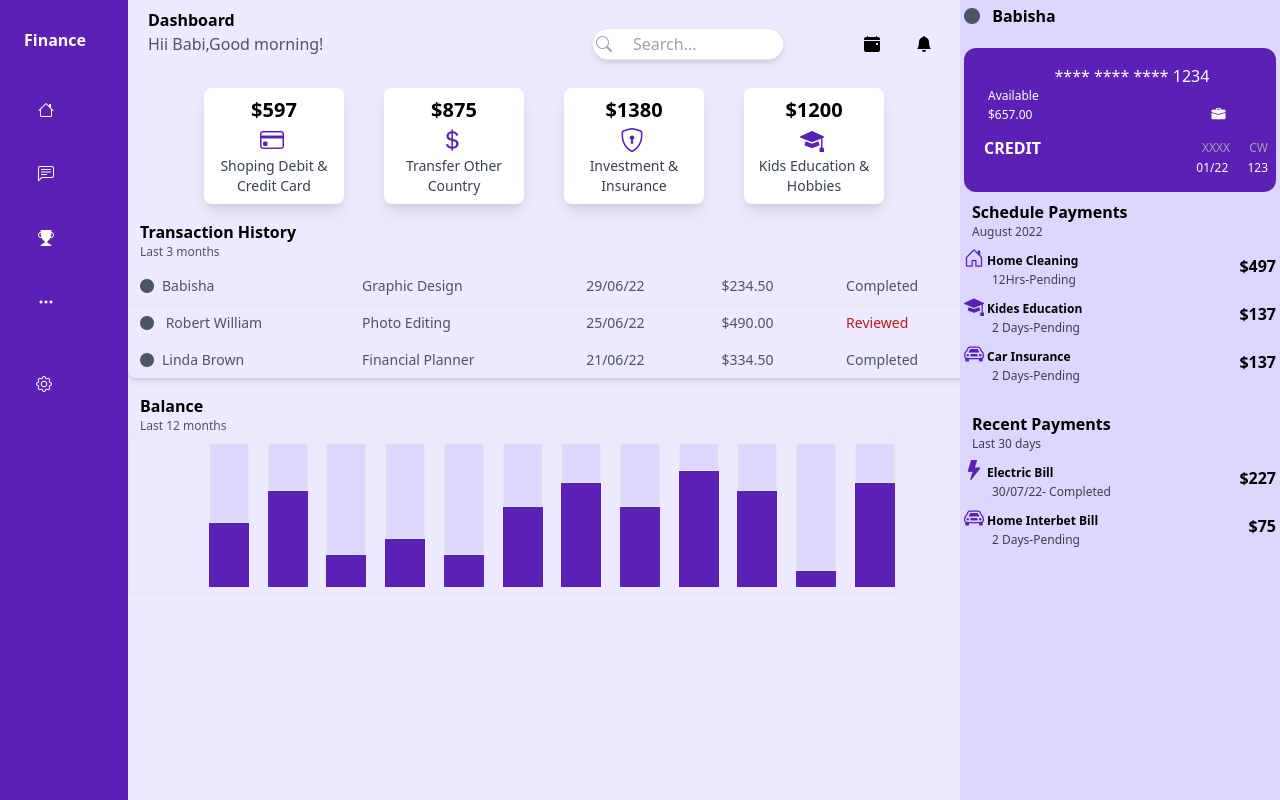
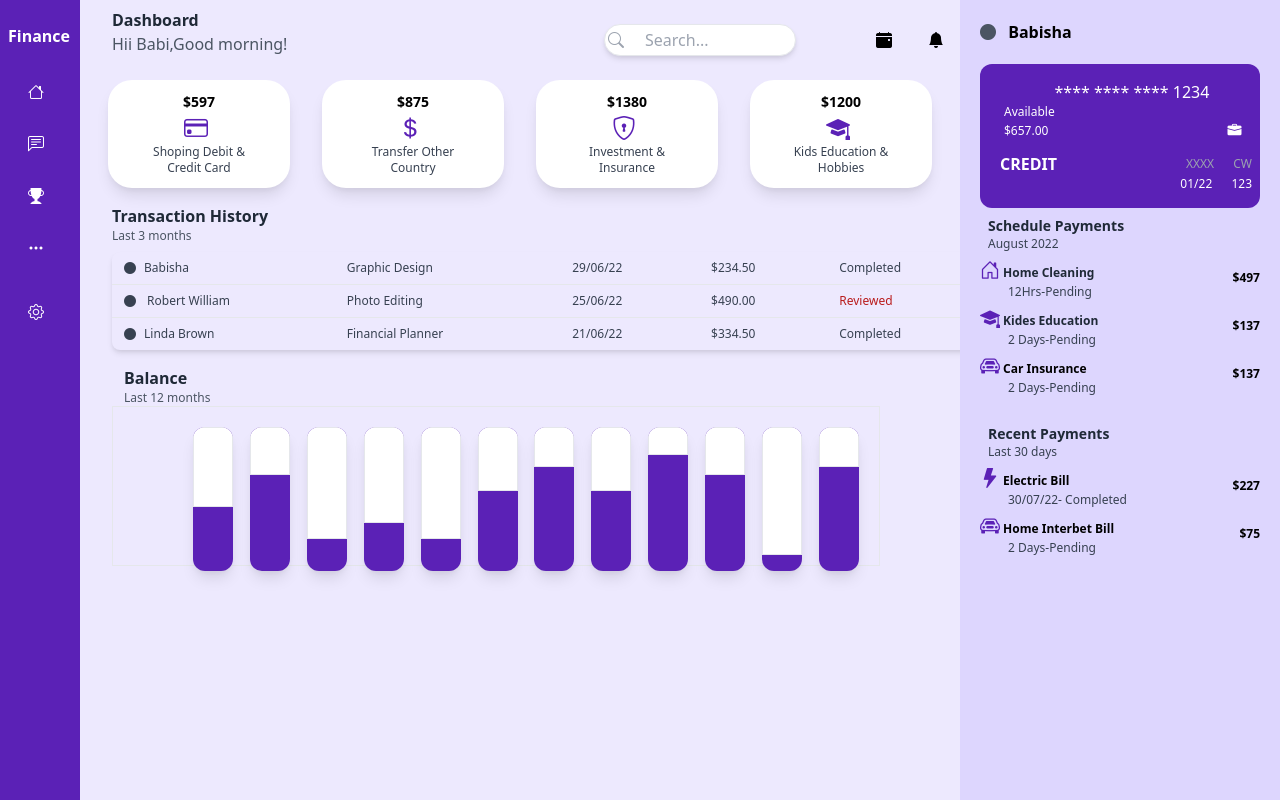
Before and after one commit to BabishaRoje/dashboard, a plain HTML site: page index.html in a window 1280 px wide. Drawn offline with nearby package versions, Linux system fonts and the light colour scheme.

Commit message:
second commit

```diff
--- a/index.html
+++ b/index.html
@@ -1,6 +1,7 @@
 <!DOCTYPE html>
 
 <html>
+
 <head>
   <meta charset="utf-8">
   <meta http-equiv="X-UA-Compatible" content="IE=edge">
@@ -11,48 +12,50 @@
   <link rel="stylesheet" href="https://cdn.jsdelivr.net/npm/bootstrap-icons@1.11.3/font/bootstrap-icons.min.css">
   <link rel="stylesheet" href="">
 </head>
-    <body >
+
+<body>
   <div class="fixed inset-0 w-full h-full mb-10 bg-purple-100">
-        <div class=" fixed top-0 bottom-0 lg: left-0 p-2 w-32 overflow-y-auto text-center bg-purple-800">
+    <div class=" fixed top-0 bottom-0 lg: left-0 p-2 w-20 overflow-y-auto text-center bg-purple-800">
       <div class="text-white text xl">
-                <div class="p-4 mt-1 flex item-center" >
+        <div class="py-3 mt-1 flex item-center">
           <h1 class="font-bold">Finance</h1>
         </div>
-                <div class="p-2.5 mx-5 my-5 flex item-center">
+        <div class="p-2 m-3 flex item-center">
           <i class="bi bi-house "></i>
 
         </div>
-                <div class="p-2.5 mx-5 my-5 flex item-center">
+        <div class="p-2 m-3 flex item-center">
           <i class="bi bi-chat-left-text"></i>
 
         </div>
-                <div class="p-2.5 mx-5 my-5 flex item-center">
+        <div class="p-2 m-3 flex item-center">
           <i class="bi bi-trophy-fill"></i>
 
         </div>
 
-                <div class="p-2.5 mx-5 my-5 flex item-center">
+        <div class="p-2 m-3 flex item-center">
           <i class="bi bi-three-dots"></i>
 
         </div>
       </div>
       <div class="p-2 mt-1 flex item-center text-white">
 
-                <div class=" mx-5 my-5 flex item-center">
+        <div class="m-3 flex item-center">
           <i class="bi bi-gear"></i>
         </div>
 
       </div>
     </div>
-         <div class="grid   w-3/4 px-3">
-         <div class=" text-black  p-2 ml-32 ">
+    <div class="grid w-3/4 ">
+      <div class=" text-gray-800 py-2 ml-28 ">
         <h1><b>Dashboard</b></h1>
         <h3 class="text-gray-600">Hii Babi,Good morning!</h3>
       </div>
       <div class=" flex ml-auto">
-        <div class="flex  items-center py-4  ">
+        <div class="flex  items-center py-3  ">
           <div class="relative w-64 ml-auto">
-        <input type="text" placeholder="Search..." class="w-3/4 h-8 pl-10 border rounded-full shadow-md focus:outline-none focus:ring-2 focus:ring-purple-500" />
+            <input type="text" placeholder="Search..."
+              class="w-3/4 h-8 pl-10 border rounded-full shadow-md focus:outline-none focus:ring-2 focus:ring-purple-500" />
             <span class="absolute left-1 top-1/2 transform -translate-y-1/2">
               <i class="bi bi-search text-gray-400"></i>
             </span>
@@ -60,49 +63,51 @@
           <div class=" p-4 mr-1"><i class="bi bi-calendar-event-fill"></i></div>
         </div>
 
-        <div class="p-4 mt-4 mr-0"><i class="bi bi-bell-fill"></i></div>
+        <div class="p-4 mt-3 mr-0"><i class="bi bi-bell-fill"></i></div>
       </div>
 
-<div class="col-span-2 flex gap-10 px-16 ml-32">
-    <div class="bg-white p-2 rounded-lg shadow-lg flex-1 ">
-        <div class="text-xl font-bold text-center">$597</div>
-        <div class="pl-12">
+      <div class="col-span-2 flex gap-8 px-7 ml-20 ">
+        <div class="bg-white px-8 py-3 rounded-3xl shadow-lg flex-1">
+          <div class="text-sm font-bold text-center">$597</div>
+          <div class="pl-11">
             <i class="bi bi-credit-card text-2xl text-purple-800"></i>
           </div>
-          <div class="text-sm text-gray-700 text-center">Shoping Debit & Credit Card</div>
+          <div class="text-xs text-gray-700 text-center">Shoping Debit & Credit Card</div>
         </div>
-    <div class="bg-white p-2 rounded-lg shadow-lg flex-1">
-        <div class="text-xl font-bold text-center">$875</div>
-        <div class="pl-12">
+        <div class="bg-white px-8 py-3 rounded-3xl shadow-lg flex-1">
+          <div class="text-sm font-bold text-center">$875</div>
+          <div class="pl-11">
             <i class="bi bi-currency-dollar text-2xl text-purple-800"></i>
           </div>
-          <div class="text-sm text-gray-700 text-center">Transfer Other Country</div>
+          <div class="text-xs text-gray-700 text-center">Transfer Other Country</div>
 
         </div>
-    <div class="bg-white p-2 rounded-lg shadow-lg flex-1">
-        <div class="text-xl font-bold text-center">$1380</div>
-        <div class="pl-12">
+        <div class="bg-white px-8 py-3 rounded-3xl shadow-lg flex-1">
+          <div class="text-sm font-bold text-center">$1380</div>
+          <div class="pl-11">
             <i class="bi bi-shield-lock text-2xl text-purple-800"></i>
           </div>
-          <div class="text-sm text-gray-700 text-center">Investment & Insurance</div>
+          <div class="text-xs text-gray-700 text-center">Investment & Insurance</div>
 
         </div>
-    <div class="bg-white p-2 rounded-lg shadow-lg flex-1">
-        <div class="text-xl font-bold text-center">$1200</div>
-        <div class="pl-12">
+        <div class="bg-white px-8 py-3  rounded-3xl shadow-lg flex-1">
+          <div class="text-sm font-bold text-center">$1200</div>
+          <div class="pl-11">
             <i class="bi bi-mortarboard-fill text-2xl text-purple-800"></i>
           </div>
-          <div class="text-sm text-gray-700 text-center">Kids Education & Hobbies</div>
+          <div class="text-xs text-gray-700 text-center">Kids Education & Hobbies</div>
 
         </div>
       </div>
-<div class="ml-32 pt-4"><h1><b>Transaction History</b></h1>
-<h3 class="text-gray-600 text-xs">Last 3 months</h3></div>
+      <div class="ml-28 pt-4">
+        <h1 class="text-gray-800"><b>Transaction History</b></h1>
+        <h3 class="text-gray-600 text-xs">Last 3 months</h3>
+      </div>
 
     </div>
-<div class=" py-2 ml-32 ">
+    <div class=" py-2 ml-28 ">
       <table class="w-3/4 bg-purple-100 shadow-md rounded-lg overflow-hidden">
-      <tbody class="text-gray-600 text-sm font-light">
+        <tbody class="text-gray-700 text-xs font-light">
 
           <tr class="border-b border-gray-200 ">
             <td class="py-2 pl-3"><i class="bi bi-circle-fill pr-2"></i>Babisha</td>
@@ -134,45 +139,46 @@
         </tbody>
       </table>
     </div>
-    <div class="ml-32 pt-2 pl-3"><b>Balance</b>
-        <h3 class="text-gray-600 text-xs">Last 12 months</h3></div>
-        <div class=" ml-32 border  w-3/5 h-40">
-          <div class="flex flex-wrap pl-20 py-2 justify-between" >
-            <div class="w-10 h-36 bg-purple-800   ">
-              <div class="w-10 h-20 border bg-purple-200"> </div>
+    <div class="ml-28 pt-2 pl-3 text-gray-800"><b>Balance</b>
+      <h3 class="text-gray-600 text-xs">Last 12 months</h3>
     </div>
-            <div class="w-10 h-36 bg-purple-800  ">
-              <div class="w-10 h-12 border  bg-purple-200"> </div>
+    <div class=" ml-28 border  w-3/5 h-40">
+      <div class="flex flex-wrap pl-20 p-5 justify-between">
+        <div class="w-10 h-36  bg-purple-800 rounded-xl shadow-lg overflow-hidden  ">
+          <div class="w-10 h-20 border bg-white"> </div>
         </div>
-            <div class="w-10 h-36 bg-purple-800  ">
-              <div class="w-10 h-28 border  bg-purple-200"> </div>
+        <div class="w-10 h-36 bg-purple-800 rounded-xl shadow-lg overflow-hidden   ">
+          <div class="w-10 h-12 border  bg-white"> </div>
         </div>
-            <div class="w-10 h-36 bg-purple-800  ">
-              <div class="w-10 h-24 border  bg-purple-200"> </div>
+        <div class="w-10 h-36 bg-purple-800 rounded-xl shadow-lg overflow-hidden  ">
+          <div class="w-10 h-28 border  bg-white"> </div>
         </div>
-            <div class="w-10 h-36 bg-purple-800  ">
-              <div class="w-10 h-28 border  bg-purple-200"> </div>
+        <div class="w-10 h-36 bg-purple-800 rounded-xl shadow-lg overflow-hidden  ">
+          <div class="w-10 h-24 border  bg-white"> </div>
         </div>
-            <div class="w-10 h-36 bg-purple-800  ">
-              <div class="w-10 h-16 border  bg-purple-200"> </div>
+        <div class="w-10 h-36 bg-purple-800 rounded-xl shadow-lg overflow-hidden  ">
+          <div class="w-10 h-28 border  bg-white"> </div>
         </div>
-            <div class="w-10 h-36 bg-purple-800  ">
-              <div class="w-10 h-10 border  bg-purple-200"> </div>
+        <div class="w-10 h-36 bg-purple-800 rounded-xl shadow-lg overflow-hidden  ">
+          <div class="w-10 h-16 border  bg-white"> </div>
         </div>
-            <div class="w-10 h-36 bg-purple-800  ">
-              <div class="w-10 h-16 border  bg-purple-200"> </div>
+        <div class="w-10 h-36 bg-purple-800 rounded-xl shadow-lg overflow-hidden  ">
+          <div class="w-10 h-10 border  bg-white"> </div>
         </div>
-            <div class="w-10 h-36 bg-purple-800  ">
-              <div class="w-10 h-7 border  bg-purple-200"> </div>
+        <div class="w-10 h-36 bg-purple-800 rounded-xl shadow-lg overflow-hidden  ">
+          <div class="w-10 h-16 border  bg-white"> </div>
         </div>
-            <div class="w-10 h-36 bg-purple-800  ">
-              <div class="w-10 h-12 border  bg-purple-200"> </div>
+        <div class="w-10 h-36 bg-purple-800 rounded-xl shadow-lg overflow-hidden  ">
+          <div class="w-10 h-7 border  bg-white"> </div>
         </div>
-            <div class="w-10 h-36 bg-purple-800  ">
-              <div class="w-10 h-32 border  bg-purple-200"> </div>
+        <div class="w-10 h-36 bg-purple-800 rounded-xl shadow-lg overflow-hidden  ">
+          <div class="w-10 h-12 border  bg-white"> </div>
         </div>
-            <div class="w-10 h-36 bg-purple-800  ">
-              <div class="w-10 h-10 border  bg-purple-200"> </div>
+        <div class="w-10 h-36 bg-purple-800 rounded-xl shadow-lg overflow-hidden  ">
+          <div class="w-10 h-32 border  bg-white"> </div>
+        </div>
+        <div class="w-10 h-36 bg-purple-800 rounded-xl shadow-lg overflow-hidden  ">
+          <div class="w-10 h-10 border  bg-white"> </div>
         </div>
 
       </div>
@@ -181,12 +187,15 @@
 
 
 
-<div class=" fixed top-0 bottom-0 lg: right-0 p-1 w-1/4 overflow-y-auto  bg-purple-200">
+    <div class=" fixed top-0 bottom-0 lg: right-0 p-5 w-1/4 overflow-y-auto  bg-purple-200">
       <i class="bi bi-circle-fill text-gray-600 pr-2 "></i>
       <b>Babisha</b>
-    <div class="bg-purple-800 rounded-xl mt-5 py-4 text-white">
-        <div class=" pl-6 text-center"><h3>**** **** **** 1234</h3> </div>
-        <div class="text-xs pl-6" ><h3>Available</h3> $657.00
+      <div class="bg-purple-800 rounded-xl mt-5  py-4 text-white">
+        <div class=" pl-6 text-center">
+          <h3>**** **** **** 1234</h3>
+        </div>
+        <div class="text-xs pl-6">
+          <h3>Available</h3> $657.00
           <i class="bi bi-briefcase-fill text-sm pl-44"></i>
         </div>
         <div class="flex justify-between items-center">
@@ -202,55 +211,60 @@
         </div>
       </div>
 
-<div class="pl-2 pt-2">
-<h1><b>Schedule Payments</b></h1>
+      <div class="pl-2 pt-2 text-xs
+      ">
+        <h1 class="text-sm text-gray-800"><b>Schedule Payments</b></h1>
         <h3 class="text-gray-700 text-xs">August 2022</h3>
       </div>
       <div class="flex justify-between items-center pt-1">
         <div class="flex flex-col items-start">
-        <span class="font-bold text-xs"><i class="bi bi-house-door text-xl text-purple-800"></i> Home Cleaning</span>
+          <span class="font-bold  text-gray-800 text-xs"><i class="bi bi-house-door text-xl text-purple-800"></i> Home Cleaning</span>
           <span class="text-xs text-gray-700 pl-7">12Hrs-Pending</span>
         </div>
-    <span class="font-bold text-right">$497</span>
+        <span class="font-bold  text-xs text-right">$497</span>
       </div>
 
       <div class="flex justify-between items-center pt-1">
         <div class="flex flex-col items-start">
-        <span class="font-bold text-xs"><i class="bi bi-mortarboard-fill text-xl text-purple-800"></i> Kides Education</span>
+          <span class="font-bold text-gray-800 text-xs"><i class="bi bi-mortarboard-fill text-xl text-purple-800"></i> Kides
+            Education</span>
           <span class="text-xs text-gray-700 pl-7">2 Days-Pending</span>
         </div>
-    <span class="font-bold text-right">$137</span>
+        <span class="font-bold text-xs text-right">$137</span>
       </div>
 
       <div class="flex justify-between items-center pt-1">
         <div class="flex flex-col items-start">
-        <span class="font-bold text-xs"><i class="bi bi-car-front text-xl text-purple-800"></i></i> Car Insurance</span>
+          <span class="font-bold text-xs"><i class="bi bi-car-front text-xl text-purple-800"></i></i> Car
+            Insurance</span>
           <span class="text-xs text-gray-700 pl-7">2 Days-Pending</span>
         </div>
-    <span class="font-bold text-right">$137</span>
+        <span class="font-bold text-xs  text-right">$137</span>
       </div>
 
 
       <div class="pl-2 pt-7">
-  <h1><b>Recent Payments</b></h1>
+        <h1 class="text-sm text-gray-800"><b>Recent Payments</b></h1>
         <h3 class="text-gray-700 text-xs">Last 30 days</h3>
       </div>
       <div class="flex justify-between items-center pt-1">
         <div class="flex flex-col items-start">
-          <span class="font-bold text-xs"><i class="bi bi-lightning-fill text-xl text-purple-800"></i> Electric Bill</span>
+          <span class="font-bold text-xs"><i class="bi bi-lightning-fill text-xl text-purple-800"></i> Electric
+            Bill</span>
           <span class="text-xs text-gray-700 pl-7">30/07/22- Completed</span>
         </div>
-      <span class="font-bold text-right">$227</span>
+        <span class="font-bold text-xs  text-right">$227</span>
       </div>
 
 
 
       <div class="flex justify-between items-center pt-1">
         <div class="flex flex-col items-start">
-          <span class="font-bold text-xs"><i class="bi bi-car-front text-xl text-purple-800"></i></i> Home Interbet Bill</span>
+          <span class="font-bold text-xs"><i class="bi bi-car-front text-xl text-purple-800"></i></i> Home Interbet
+            Bill</span>
           <span class="text-xs text-gray-700 pl-7">2 Days-Pending</span>
         </div>
-      <span class="font-bold text-right">$75</span>
+        <span class="font-bold text-xs text-right ">$75</span>
       </div>
     </div>
   </div>
```
Lines whose indentation alone changed are shown as unchanged.
